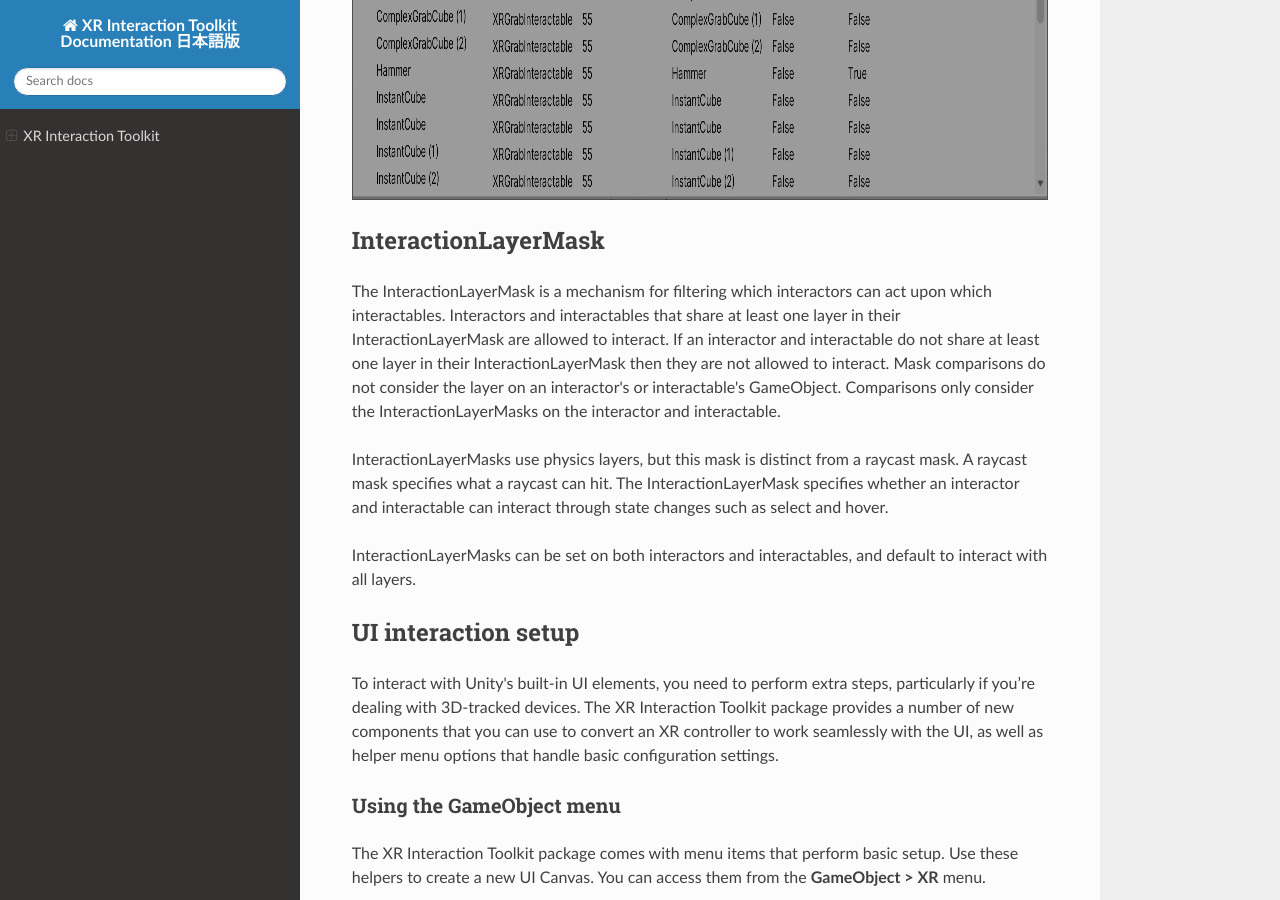
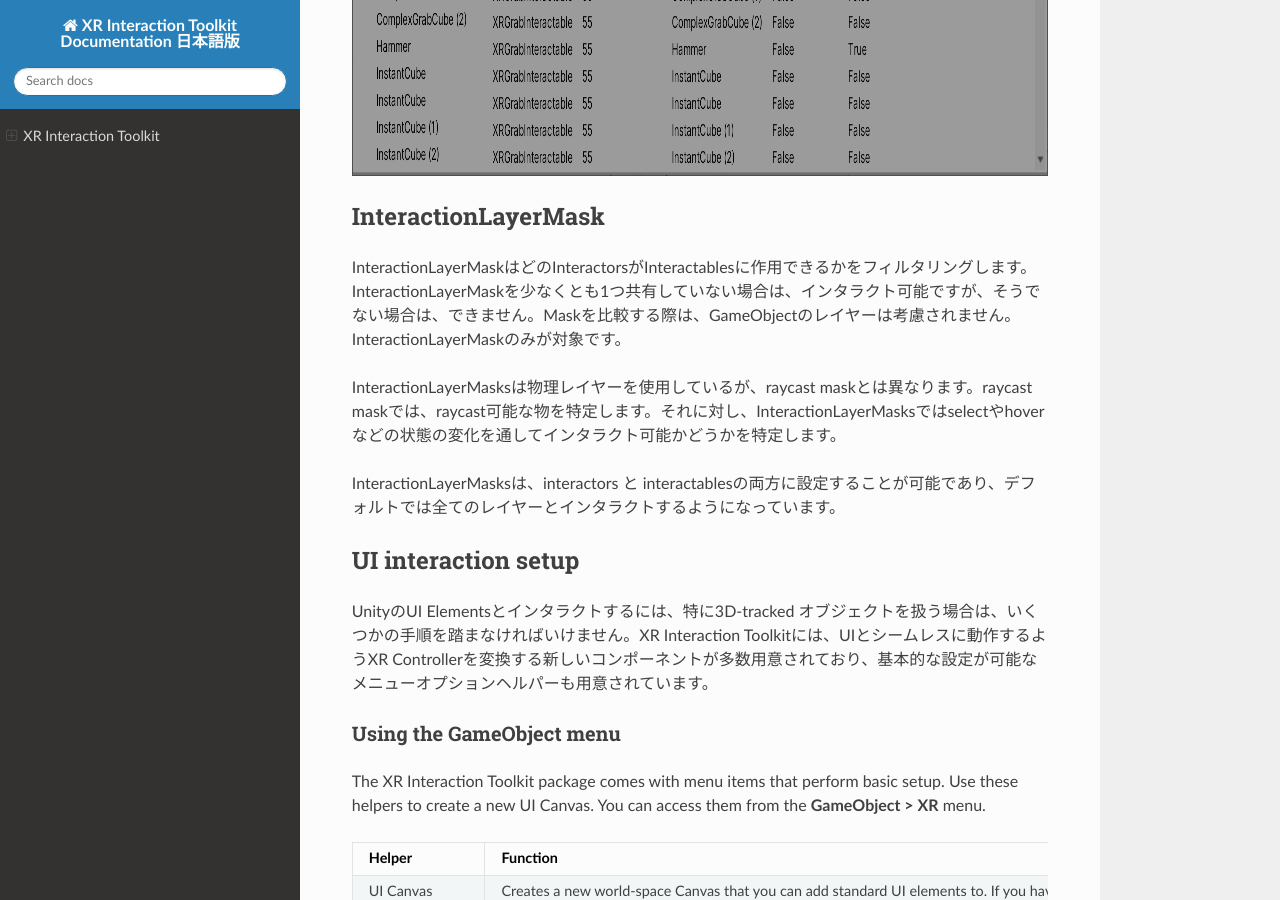
Before and after one commit to lonlyness/xrit-docs, a Sphinx documentation site: the page built from docs/index.rst, in a window 1280 px wide and 900 px high, scrolled down 9197 px. Built offline with Sphinx 7.4.7 and the Read the Docs theme 2.0.0, drawn with Linux system fonts in a browser that asks for light colours; some of the changed text lies outside the part shown.

Commit message:
finished until InteractionLayerMasks

```diff
--- a/docs/index.rst
+++ b/docs/index.rst
@@ -338,17 +338,24 @@
    :scale: 65%
    :align: left
 
+注意事項: Unity Editorで実行中に入力デバイスから正しく入力を受け取るにはGameViewにフォーカスが当たっている必要があります。コントローラーの操作でうまくいかない場合には、マウスでクリックしてフォーカスを当ててください。Input Debuggerウィンドウ(Window > Analysis > Input Debugger)では、入力をGame Viewにロックする設定が利用可能です。この設定を有効にした場合、フォーカスがGame Viewに当たっていない場合でも、入力の処理が継続されます。
 
-Note: For Input Actions to read from input devices correctly while running in the Unity Editor, the Game view must have focus. If you find that your input, such as button presses on the controllers, are not working, ensure the Game view has focus by clicking it with your mouse. A **Lock Input to Game View** option is available in the `Input Debugger <https://docs.unity3d.com/Packages/com.unity.inputsystem@1.0/manual/Debugging.html#input-debugger>`_ window (**Window > Analysis > Input Debugger**). Enabling this option forces input to continue processing even when the Game view does not have focus.
+Actionsを利用するBehabiorsの設定を効率化するために、Defalut Input Actions Sampleがパッケージに含まれています。
 
-To streamline setup of behaviors that use Actions, a `Default Input Actions Sample <https://docs.unity3d.com/Packages/com.unity.xr.interaction.toolkit@1.0/manual/samples.html#default-input-actions>`_ is included with the package.
+..
+  Note: For Input Actions to read from input devices correctly while running in the Unity Editor, the Game view must have focus. If you find that your input, such as button presses on the controllers, are not working, ensure the Game view has focus by clicking it with your mouse. A **Lock Input to Game View** option is available in the `Input Debugger <https://docs.unity3d.com/Packages/com.unity.inputsystem@1.0/manual/Debugging.html#input-debugger>`_ window (**Window > Analysis > Input Debugger**). Enabling this option forces input to continue processing even when the Game view does not have focus.
 
+  To streamline setup of behaviors that use Actions, a `Default Input Actions Sample <https://docs.unity3d.com/Packages/com.unity.xr.interaction.toolkit@1.0/manual/samples.html#default-input-actions>`_ is included with the package.
+..
 
 Debugger window
 ==================
 
-The XR Interaction Toolkit Debugger window displays a top-down view of all the Input Devices, Interactables, and Interactors in a Scene. It also displays their relationship to each other and their parent Interaction Managers. To open this window, go to **Window > Analysis > XR Interaction Debugger** from Unity's main menu.
+XR Interaction Toolkit Debugger ウィンドウには、シーン内のすべての入力デバイス、Interactables, Interactorsが表示されます。またそれらの親 Interaction Managerや関係も表示されます。このウィンドウはメインメニューのWindow > Analysis > XR Interaction Debuggerから開けます。
 
+..
+  The XR Interaction Toolkit Debugger window displays a top-down view of all the Input Devices, Interactables, and Interactors in a Scene. It also displays their relationship to each other and their parent Interaction Managers. To open this window, go to **Window > Analysis > XR Interaction Debugger** from Unity's main menu.
+..
 .. image:: ../img/interaction-debugger.png
    :scale: 60%
    :align: left
@@ -356,17 +363,32 @@
 
 InteractionLayerMask
 ======================
+InteractionLayerMaskはどのInteractorsがInteractablesに作用できるかをフィルタリングします。InteractionLayerMaskを少なくとも1つ共有していない場合は、インタラクト可能ですが、そうでない場合は、できません。Maskを比較する際は、GameObjectのレイヤーは考慮されません。InteractionLayerMaskのみが対象です。
 
-The InteractionLayerMask is a mechanism for filtering which interactors can act upon which interactables. Interactors and interactables that share at least one layer in their InteractionLayerMask are allowed to interact. If an interactor and interactable do not share at least one layer in their InteractionLayerMask then they are not allowed to interact. Mask comparisons do not consider the layer on an interactor's or interactable's GameObject. Comparisons only consider the InteractionLayerMasks on the interactor and interactable.
+..
+  The InteractionLayerMask is a mechanism for filtering which interactors can act upon which interactables. Interactors and interactables that share at least one layer in their InteractionLayerMask are allowed to interact. If an interactor and interactable do not share at least one layer in their InteractionLayerMask then they are not allowed to interact. Mask comparisons do not consider the layer on an interactor's or interactable's GameObject. Comparisons only consider the InteractionLayerMasks on the interactor and interactable.
+..
 
-InteractionLayerMasks use physics layers, but this mask is distinct from a raycast mask. A raycast mask specifies what a raycast can hit. The InteractionLayerMask specifies whether an interactor and interactable can interact through state changes such as select and hover.
 
-InteractionLayerMasks can be set on both interactors and interactables, and default to interact with all layers.
+InteractionLayerMasksは物理レイヤーを使用しているが、raycast maskとは異なります。raycast maskでは、raycast可能な物を特定します。それに対し、InteractionLayerMasksではselectやhoverなどの状態の変化を通してインタラクト可能かどうかを特定します。
+
+..
+  InteractionLayerMasks use physics layers, but this mask is distinct from a raycast mask. A raycast mask specifies what a raycast can hit. The InteractionLayerMask specifies whether an interactor and interactable can interact through state changes such as select and hover.
+..
+
+InteractionLayerMasksは、interactors と interactablesの両方に設定することが可能であり、デフォルトでは全てのレイヤーとインタラクトするようになっています。
+
+..
+  InteractionLayerMasks can be set on both interactors and interactables, and default to interact with all layers.
+..
 
 UI interaction setup
 ======================
+UnityのUI Elementsとインタラクトするには、特に3D-tracked オブジェクトを扱う場合は、いくつかの手順を踏まなければいけません。XR Interaction Toolkitには、UIとシームレスに動作するようXR Controllerを変換する新しいコンポーネントが多数用意されており、基本的な設定が可能なメニューオプションヘルパーも用意されています。
 
-To interact with Unity's built-in UI elements, you need to perform extra steps, particularly if you’re dealing with 3D-tracked devices. The XR Interaction Toolkit package provides a number of new components that you can use to convert an XR controller to work seamlessly with the UI, as well as helper menu options that handle basic configuration settings.
+..
+  To interact with Unity's built-in UI elements, you need to perform extra steps, particularly if you’re dealing with 3D-tracked devices. The XR Interaction Toolkit package provides a number of new components that you can use to convert an XR controller to work seamlessly with the UI, as well as helper menu options that handle basic configuration settings.
+..
 
 Using the GameObject menu
 ---------------------------
```
